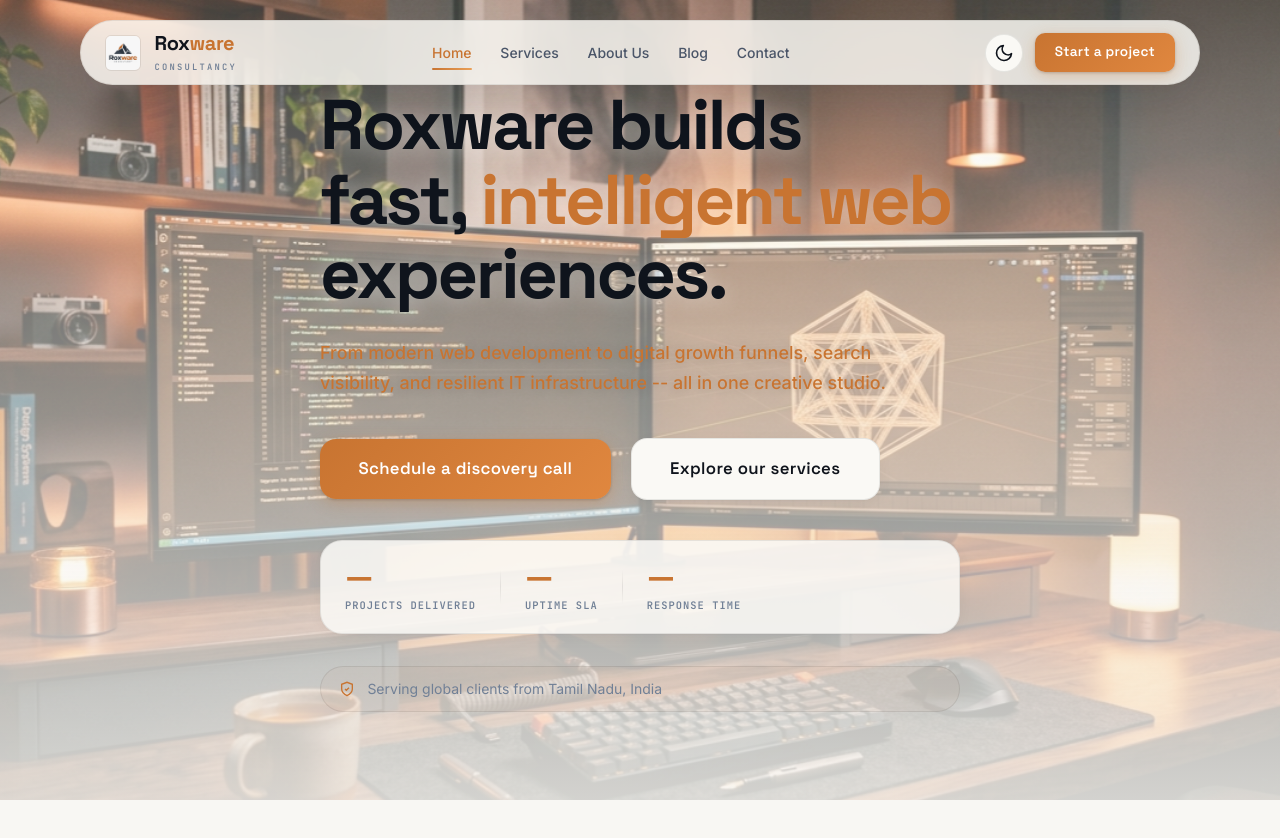
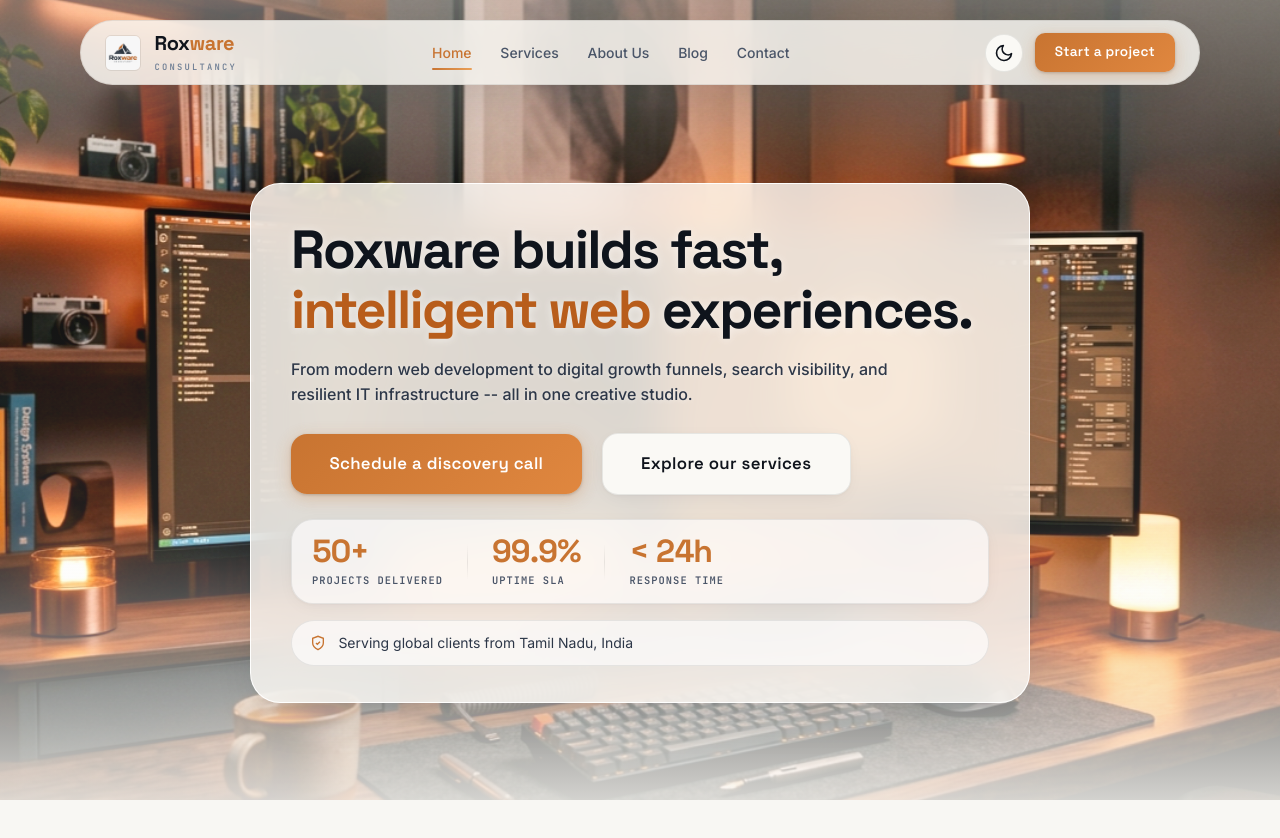
Before and after one commit to chandru8428/Roxware, a website: page index.html in a window 1280 px wide. Shown: the top 838 px of the page. Drawn offline with Linux system fonts and the light colour scheme.

Commit message:
fix(ui): resolve text contrast, clear background visibility, navbar overlap, and update studio stats

```diff
--- a/index.html
+++ b/index.html
@@ -286,17 +286,17 @@
           <!-- Premium Stats Row -->
           <div class="hero-stats-row" aria-label="Studio statistics">
             <div class="hero-stat-item">
-              <span class="hero-stat-value">&mdash;</span>
+              <span class="hero-stat-value">50+</span>
               <span class="hero-stat-label">Projects Delivered</span>
             </div>
             <div class="hero-stat-divider"></div>
             <div class="hero-stat-item">
-              <span class="hero-stat-value">&mdash;</span>
+              <span class="hero-stat-value">99.9%</span>
               <span class="hero-stat-label">Uptime SLA</span>
             </div>
             <div class="hero-stat-divider"></div>
             <div class="hero-stat-item">
-              <span class="hero-stat-value">&mdash;</span>
+              <span class="hero-stat-value">&lt; 24h</span>
               <span class="hero-stat-label">Response Time</span>
             </div>
           </div>
--- a/styles.css
+++ b/styles.css
@@ -70,7 +70,7 @@
   --color-accent-primary-hover: var(--logo-copper-amber);
   --color-accent-primary-tint: rgba(200, 116, 49, 0.14);
   --color-accent-primary-micro: rgba(200, 116, 49, 0.06);
-  --color-hero-subhead: var(--logo-copper-amber);
+  --color-hero-subhead: #E2E8F0;
 
   --color-accent-secondary: #94A3B8;
   --color-accent-secondary-tint: rgba(148, 163, 184, 0.08);
@@ -114,7 +114,7 @@
   --color-accent-primary-hover: var(--logo-copper-dark);
   --color-accent-primary-tint: rgba(200, 116, 49, 0.1);
   --color-accent-primary-micro: rgba(200, 116, 49, 0.04);
-  --color-hero-subhead: var(--logo-copper);
+  --color-hero-subhead: #2D3748;
 
   --color-accent-secondary: var(--logo-slate);
   --color-accent-secondary-tint: rgba(30, 37, 48, 0.05);
@@ -2224,20 +2224,27 @@ body.no-webgl .story-3d-pad { display: none; }
 
 .photo-hero-scroll-container {
   position: relative;
-  height: 200vh;
+  height: 180vh;
   z-index: var(--z-base);
 }
 
 .photo-hero-scroll-container.photo-hero-short {
-  height: 140vh;
+  height: 130vh;
 }
 
 .photo-hero-sticky {
   position: sticky;
   top: 0;
   height: 100vh;
+  min-height: 100vh;
   display: flex;
   align-items: center;
+  justify-content: flex-start;
+  padding-top: max(5.5rem, calc(var(--header-height, 70px) + 2rem));
+  padding-bottom: 2rem;
+  padding-left: var(--container-pad);
+  padding-right: var(--container-pad);
+  box-sizing: border-box;
   overflow: hidden;
 }
 
@@ -2256,7 +2263,12 @@ body.no-webgl .story-3d-pad { display: none; }
   display: block;
   will-change: transform;
   transition: transform 0.05s linear;
-  transform: scale(1.15);
+  transform: scale(1.08);
+  filter: contrast(1.06) brightness(0.96) saturate(1.1);
+}
+
+[data-theme="light"] .photo-hero-img {
+  filter: contrast(1.04) brightness(1.02) saturate(1.08);
 }
 
 .photo-hero-overlay {
@@ -2265,9 +2277,10 @@ body.no-webgl .story-3d-pad { display: none; }
   z-index: 1;
   background: linear-gradient(
     180deg,
-    rgba(10, 14, 20, 0.3) 0%,
-    rgba(10, 14, 20, 0.55) 40%,
-    rgba(10, 14, 20, 0.8) 100%
+    rgba(10, 14, 20, 0.42) 0%,
+    rgba(10, 14, 20, 0.1) 25%,
+    rgba(10, 14, 20, 0.16) 65%,
+    rgba(10, 14, 20, 0.85) 100%
   );
   pointer-events: none;
 }
@@ -2275,8 +2288,9 @@ body.no-webgl .story-3d-pad { display: none; }
 [data-theme="light"] .photo-hero-overlay {
   background: linear-gradient(
     180deg,
-    rgba(248, 247, 243, 0.25) 0%,
-    rgba(248, 247, 243, 0.5) 40%,
+    rgba(248, 247, 243, 0.42) 0%,
+    rgba(248, 247, 243, 0.06) 25%,
+    rgba(248, 247, 243, 0.12) 65%,
     rgba(248, 247, 243, 0.85) 100%
   );
 }
@@ -2284,19 +2298,83 @@ body.no-webgl .story-3d-pad { display: none; }
 .photo-hero-content {
   position: relative;
   z-index: 2;
-  max-width: 720px;
+  max-width: 780px;
+  padding: 2.25rem 2.5rem;
+  border-radius: var(--radius-xl);
+  background: rgba(10, 14, 20, 0.62);
+  backdrop-filter: blur(20px) saturate(1.5);
+  -webkit-backdrop-filter: blur(20px) saturate(1.5);
+  border: 1px solid rgba(255, 255, 255, 0.12);
+  box-shadow: 0 24px 60px -12px rgba(0, 0, 0, 0.65), 0 2px 8px rgba(0, 0, 0, 0.35);
+  margin-top: 1rem;
+}
+
+[data-theme="light"] .photo-hero-content {
+  background: rgba(248, 247, 243, 0.84);
+  backdrop-filter: blur(24px) saturate(1.6);
+  -webkit-backdrop-filter: blur(24px) saturate(1.6);
+  border: 1px solid rgba(255, 255, 255, 0.95);
+  box-shadow: 0 20px 48px -12px rgba(20, 26, 36, 0.14), 0 2px 10px rgba(0, 0, 0, 0.03);
 }
 
 .photo-hero-content .hero-headline {
-  text-shadow: 0 2px 20px rgba(0, 0, 0, 0.3);
+  font-size: clamp(2.2rem, 4.2vw, 3.8rem);
+  line-height: 1.12;
+  margin-bottom: 1rem;
+  color: var(--color-text-title);
+  text-shadow: 0 2px 16px rgba(0, 0, 0, 0.4);
 }
 
 [data-theme="light"] .photo-hero-content .hero-headline {
-  text-shadow: 0 2px 20px rgba(255, 255, 255, 0.4);
+  color: #0F141C;
+  text-shadow: 0 1px 8px rgba(255, 255, 255, 0.6);
+}
+
+.photo-hero-content .hero-headline .text-copper {
+  color: var(--color-accent-primary);
+}
+
+[data-theme="light"] .photo-hero-content .hero-headline .text-copper {
+  color: #B85D1B;
 }
 
 .photo-hero-content .hero-subhead {
-  text-shadow: 0 1px 12px rgba(0, 0, 0, 0.2);
+  font-size: clamp(1rem, 1.25vw, 1.15rem);
+  line-height: 1.6;
+  color: #E2E8F0;
+  text-shadow: 0 1px 10px rgba(0, 0, 0, 0.3);
+  margin-bottom: 1.6rem;
+  max-width: 640px;
+}
+
+[data-theme="light"] .photo-hero-content .hero-subhead {
+  color: #2D3748 !important;
+  text-shadow: 0 1px 4px rgba(255, 255, 255, 0.5);
+}
+
+.photo-hero-content .hero-cta-group {
+  margin-bottom: 1.5rem;
+}
+
+.photo-hero-content .hero-stats-row {
+  margin-bottom: 1rem;
+  background: rgba(255, 255, 255, 0.04);
+  border: 1px solid var(--color-border);
+  padding: 0.85rem 1.25rem;
+}
+
+[data-theme="light"] .photo-hero-content .hero-stats-row {
+  background: rgba(255, 255, 255, 0.65);
+  border: 1px solid rgba(0, 0, 0, 0.08);
+}
+
+[data-theme="light"] .hero-stat-label {
+  color: #4A5568;
+}
+
+[data-theme="light"] .hero-trust {
+  background: rgba(255, 255, 255, 0.65);
+  color: #2D3748;
 }
 
 /* Page breadcrumb for inner pages */
@@ -2304,12 +2382,12 @@ body.no-webgl .story-3d-pad { display: none; }
   display: inline-block;
   font-family: var(--font-mono);
   font-size: 0.75rem;
-  font-weight: 500;
+  font-weight: 600;
   text-transform: uppercase;
   letter-spacing: 0.14em;
   color: var(--color-accent-primary);
-  margin-bottom: 1rem;
-  opacity: 0.9;
+  margin-bottom: 0.75rem;
+  opacity: 0.95;
 }
 
 /* ═══════════════════════════════════════════════════════════════════
@@ -2676,10 +2754,42 @@ body.no-webgl .story-3d-pad { display: none; }
   .photo-hero-scroll-container.photo-hero-short {
     height: 100vh;
   }
+  .photo-hero-content {
+    padding: 1.5rem 1.25rem;
+    border-radius: var(--radius-lg);
+    width: 100%;
+    margin-top: 0.5rem;
+  }
+  .photo-hero-sticky {
+    padding-top: 4.8rem;
+    padding-bottom: 1.5rem;
+  }
   .photo-hero-content .hero-headline {
     font-size: clamp(1.6rem, 6vw, 2.2rem);
+    margin-bottom: 0.75rem;
   }
   .photo-hero-content .hero-subhead {
     font-size: 0.95rem;
-  }
-}
+    margin-bottom: 1.25rem;
+  }
+  .photo-hero-content .hero-cta-group {
+    flex-direction: column;
+    align-items: stretch;
+    gap: 0.75rem;
+    margin-bottom: 1.25rem;
+  }
+  .photo-hero-content .hero-cta-group .btn {
+    width: 100%;
+    text-align: center;
+  }
+  .photo-hero-content .hero-stats-row {
+    gap: 0.75rem;
+    padding: 0.75rem 1rem;
+  }
+  .photo-hero-content .hero-stat-value {
+    font-size: 1.35rem;
+  }
+  .photo-hero-content .hero-stat-label {
+    font-size: 0.58rem;
+  }
+}
```
Also changed, not shown: PROJECT.md (+1 -0 lines), graphify-out/GRAPH_REPORT.md (+2 -2 lines), graphify-out/graph.json, graphify-out/manifest.json.
